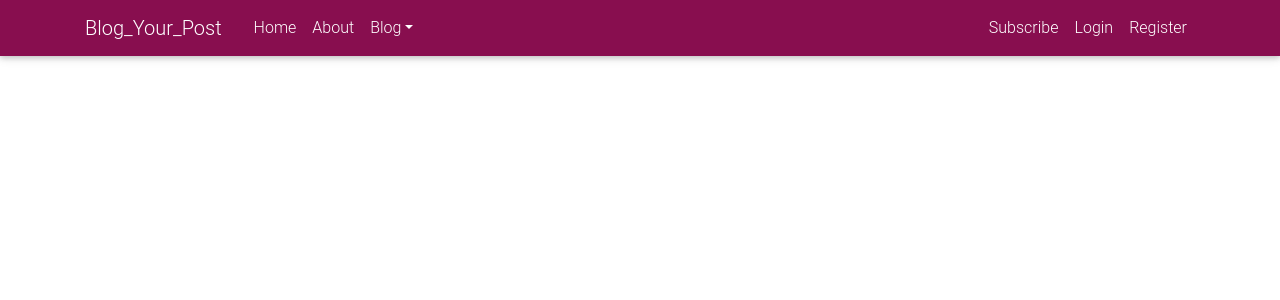
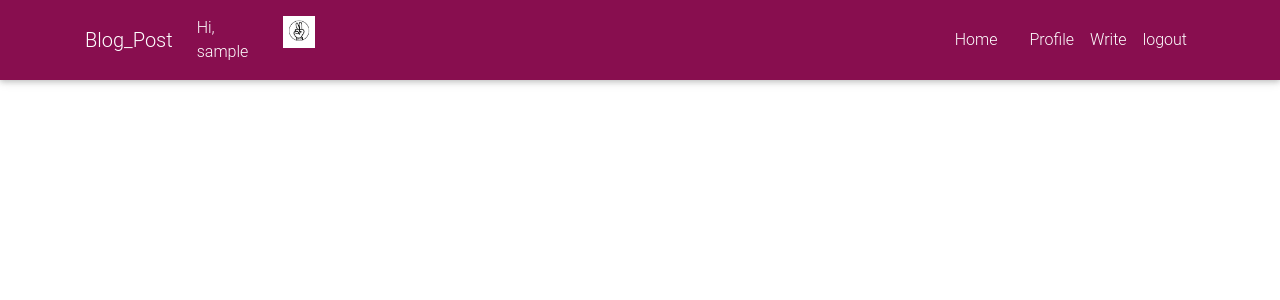
Before and after one commit to washucode/BLOG_YOUR_POST, a Flask app: page /about in a window 1280 px wide. Shown: the top 300 px of the page. Run offline with Flask 2, Linux system fonts and the light colour scheme; the visitor is signed in with stand-in values (Sample User, id 1); data comes from the database, SQL or seed files in the repository; some libraries are stand-ins or nearby versions.

Commit message:
style nav for logged in user

```diff
--- a/app/main/view.py
+++ b/app/main/view.py
@@ -19,3 +19,13 @@ def about():
 @main.route('/subscribe')
 def subscribe():
     return render_template('subcription.html',title='Subscribe')
+
+@main.route('/profile')
+@login_required
+def profile():
+    return render_template('profile.html',title='Profile')
+
+@main.route('/write_post')
+@login_required
+def write_post():
+    return render_template('write_post.html',title='Profile')
--- a/app/templates/navbar.html
+++ b/app/templates/navbar.html
@@ -1,11 +1,21 @@
 <nav class="navbar navbar-expand-md navbar-dark  pink darken-4 mynav ">
         <div class="container">
-        <a class="navbar-brand mr-4" href="/">Blog_Your_Post</a>
+        <a class="navbar-brand mr-3" href="/">Blog_Post</a>
         <button class="navbar-toggler" type="button" data-toggle="collapse" data-target="#navbarToggle" aria-controls="navbarToggle" aria-expanded="false" aria-label="Toggle navigation">
             <span class="navbar-toggler-icon"></span>
         </button>
         <div class="collapse navbar-collapse" id="navbarToggle">
-            <div class="navbar-nav mr-auto">
+        <div class="navbar-nav mr-2">
+
+            {%if current_user.is_authenticated  and current_user.profile_img is none%}
+
+            <a class=" nav-link active mr-3" href="{{ url_for('main.profile') }}">Hi, {{current_user.username}}</a>
+            <a class=" nav-link active" href="{{ url_for('main.profile') }}"><img src="{{url_for('static', filename = 'images/default.jpg')}}" alt="" style= "width:5%;height:auto;" ></a>
+            {%elif current_user.is_authenticated and current_user.profile_img is not none %}
+
+            <a class=" nav-link active" href="{{ url_for('main.profile') }}">Hi, {{current_user.username}}</a>
+            <a class=" nav-link active" href="{{ url_for('main.profile') }}"><img src="{{url_for('static', filename = current_user.profile_img)}}" alt="" style= "width:5%;height:auto;" ></a>
+            {%else%}
             <a class="nav-item nav-link active" href="{{ url_for('main.home') }}">Home</a>
             <a class="nav-item nav-link active" href="{{ url_for('main.about') }}">About</a>
             <a class="nav-item nav-link dropdown-toggle active" data-toggle="dropdown"  role="button" aria-haspopup="true" aria-expanded="false">Blog</a>
@@ -16,12 +26,26 @@
                     <div class="dropdown-divider"></div>
                     <a class="dropdown-item" href="#"> Want to write? Register</a>
                 </div>
+            {%endif%}
             </div>
             <!-- Navbar Right Side -->
             <div class="navbar-nav nav-item ">
-            <a class=" nav-link active" href="{{ url_for('main.subscribe') }}">Subscribe</a>
-            <a class=" nav-link active" href="{{ url_for('auth.login') }}">Login</a>
-            <a class=" nav-link active" href="{{ url_for('auth.register') }}">Register</a>
+                {%if current_user.is_authenticated and current_user.profile_img is none%}
+                <a class="nav-item nav-link active mr-3" href="{{ url_for('main.home') }}">Home</a>
+                <a class=" nav-link active" href="{{ url_for('main.profile') }}">Profile</a>
+                <a class=" nav-link active" href="{{ url_for('main.write_post') }}">Write</a>
+                <a class=" nav-link active" href="{{ url_for('auth.logout') }}">logout</a>
+                {%elif current_user.is_authenticated and current_user.profile_img is not none%}
+                <a class="nav-item nav-link active mr-3" href="{{ url_for('main.home') }}">Home</a>
+                <a class=" nav-link active" href="{{ url_for('main.profile') }}">Profile</a>
+                <a class=" nav-link active" href="{{ url_for('main.write_post') }}">Write</a>
+                <a class=" nav-link active" href="{{ url_for('auth.logout') }}">logout</a>
+                {%else%}
+
+                <a class=" nav-link active" href="{{ url_for('main.subscribe') }}">Subscribe</a>
+                <a class=" nav-link active" href="{{ url_for('auth.login') }}">Login</a>
+                <a class=" nav-link active" href="{{ url_for('auth.register') }}">Register</a>
+                {%endif%}
             </div>
         </div>
         </div>
```
Also changed, not shown: app/auth/view.py (+8 -0 lines), app/static/images/default.jpg (added), 1 other file.
